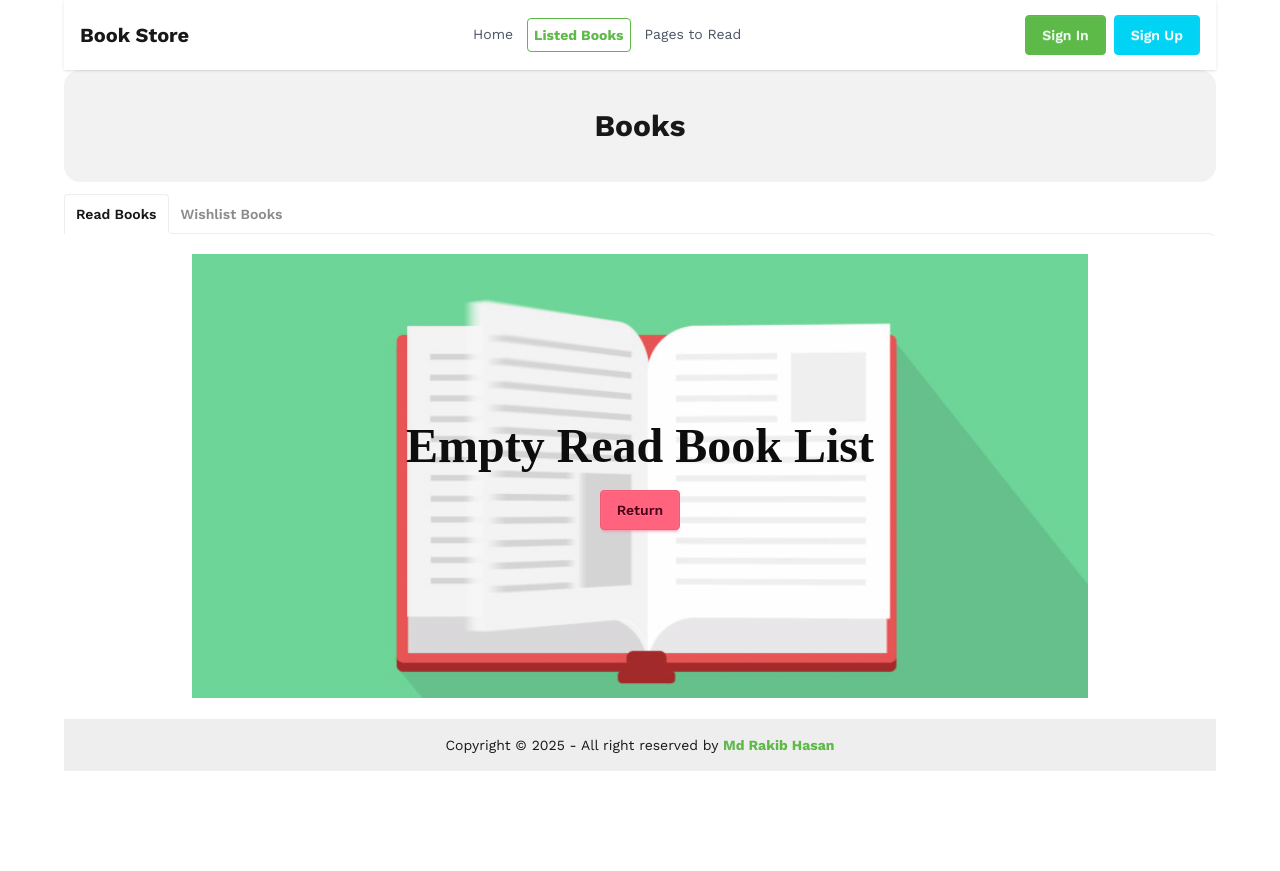
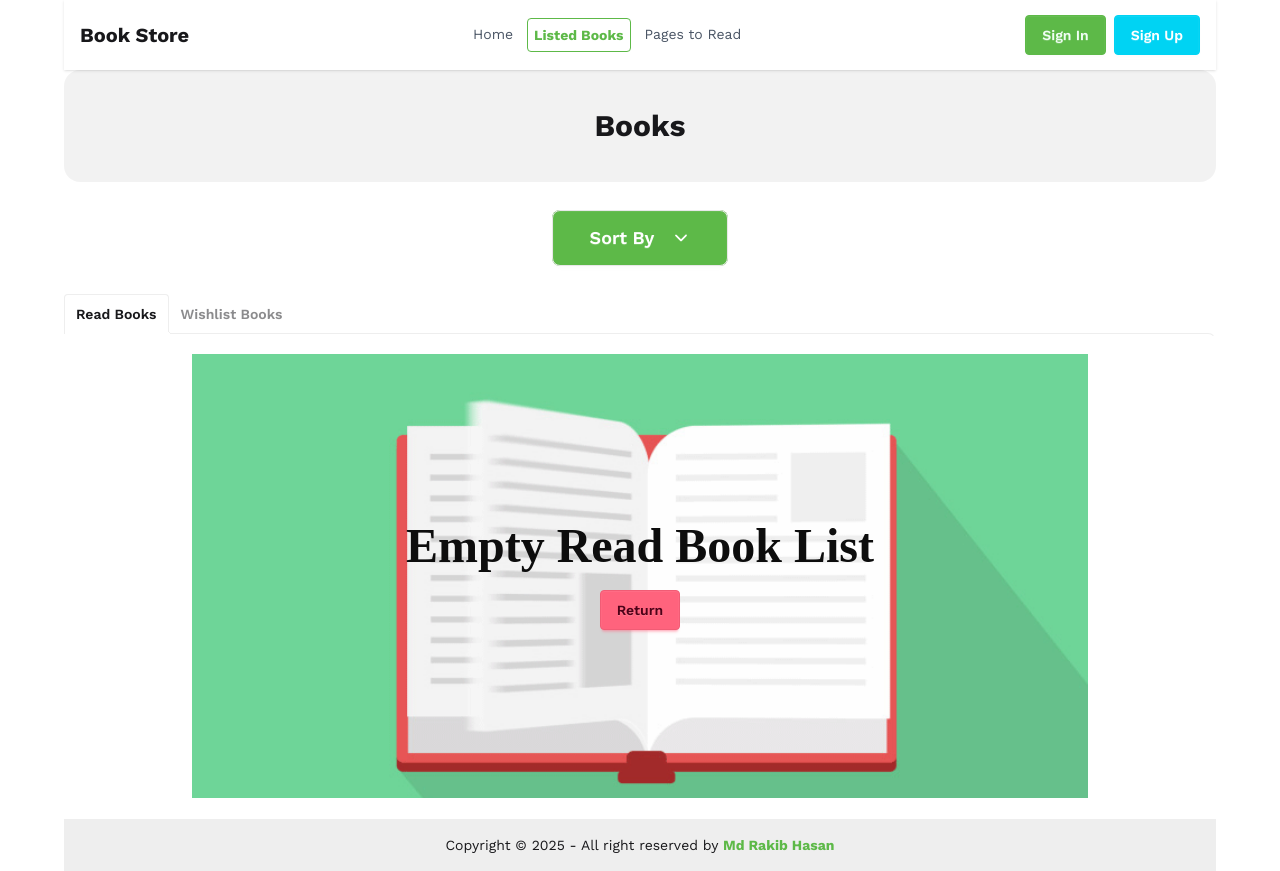
Before and after one commit to rakib-hasan-78/book-store, a React (Vite) app: page /listed-books in a window 1280 px wide. Before the commit the page ends 800 px from the top, so only its background shows below. Built offline with nearby package versions, Linux system fonts and the light colour scheme; a web font is replaced by a local one.

Commit message:
filter design completed

```diff
--- /dev/null
+++ b/src/components/Filter/Filter.jsx
@@ -0,0 +1,23 @@
+import React from 'react';
+import { IoIosArrowDown } from "react-icons/io";
+const Filter = () => {
+    return (
+        <div className='w-full flex items-center justify-center my-7'>
+            <div className="dropdown dropdown-start bg-project-green rounded-lg">
+            <div tabIndex={0} role="button" className="btn  bg-project-green w-44 h-14 rounded-lg flex items-center space-x-3 font-semibold text-lg text-white">
+            <span>Sort By</span>
+            <span>
+                <IoIosArrowDown />
+            </span>
+             </div>
+            <ul tabIndex={0} className="dropdown-content menu bg-base-100 rounded-box z-1 w-52 p-2 shadow-sm">
+                <li><a>Item 1</a></li>
+                <li><a>Item 2</a></li>
+            </ul>
+            </div>
+
+        </div>
+    );
+};
+
+export default Filter;
--- a/src/pages/Books/Books.jsx
+++ b/src/pages/Books/Books.jsx
@@ -1,6 +1,7 @@
 import React  from 'react';
 import PageHero from '../../components/PageHero/PageHero';
 import Tab from '../../components/Tab/Tab';
+import Filter from './../../components/Filter/Filter';
 
 const Books = () => {
 
@@ -9,6 +10,7 @@ const Books = () => {
            <PageHero className={`flex items-center justify-center mb-3`}>
             <h2 className='text-3xl font-bold'>Books</h2>
            </PageHero>
+           <Filter />
            <Tab />
         </div>
     );
```
